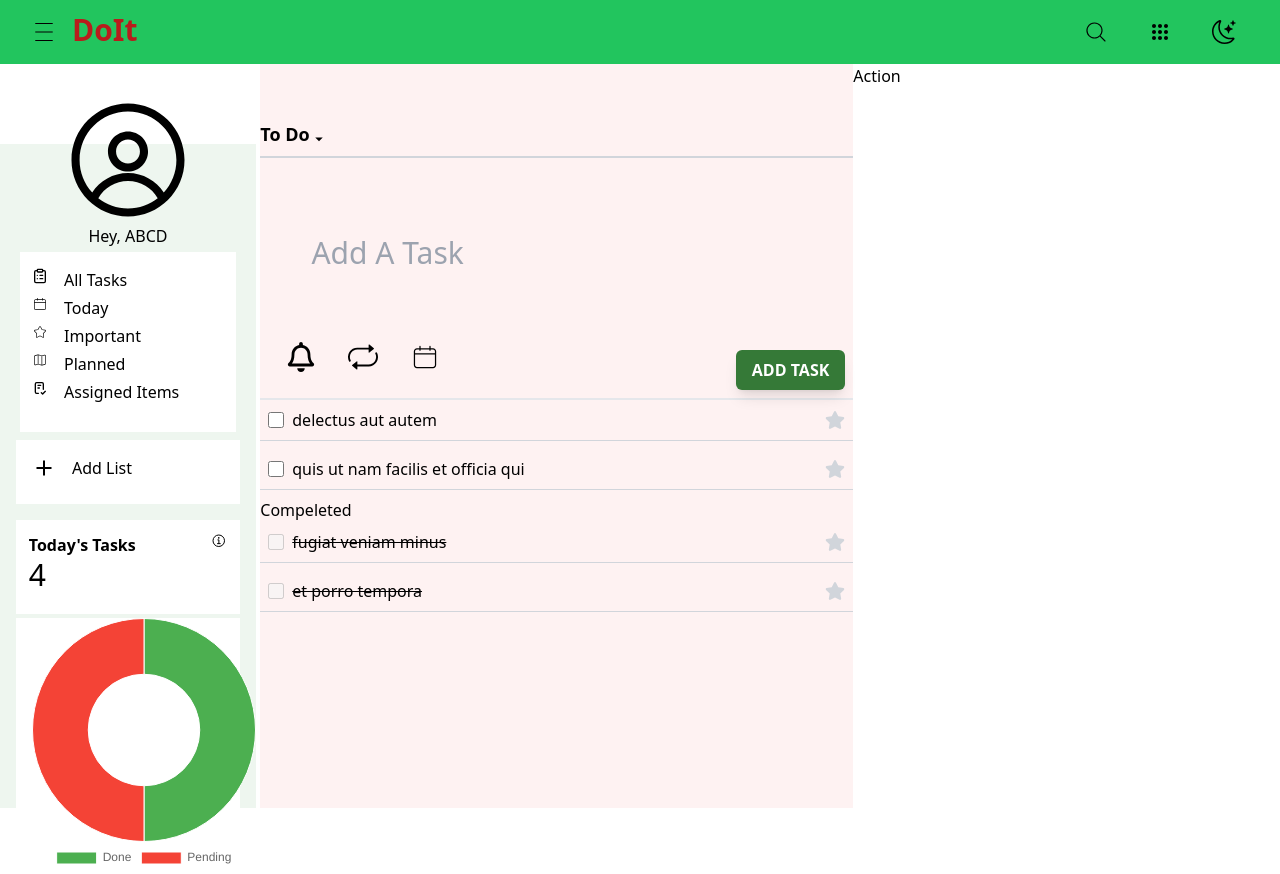
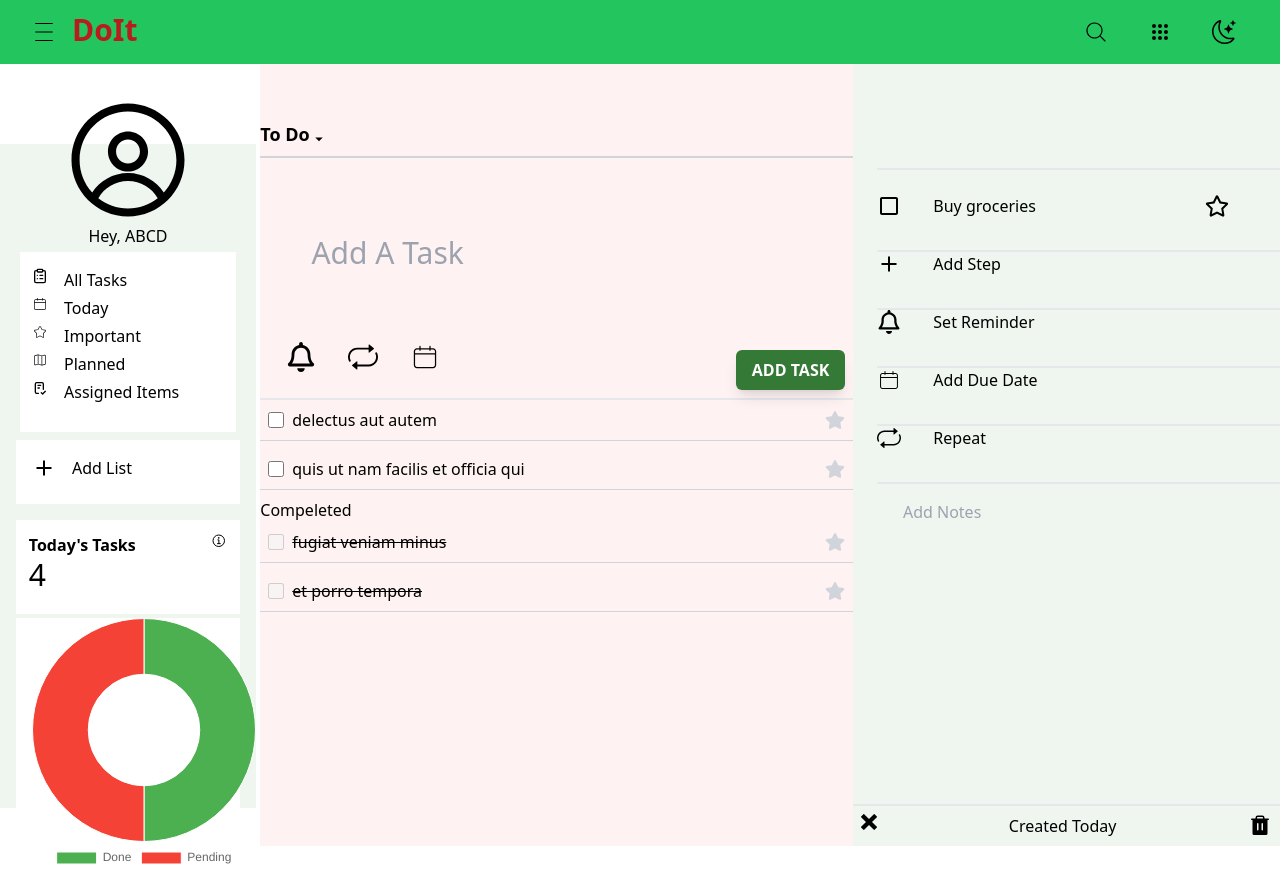
Before and after one commit to shadabBhai/quadbtech, a React (Vite) app: page / in a window 1280 px wide. Built offline with nearby package versions, Linux system fonts and the light colour scheme.

Commit message:
action section

```diff
--- a/src/components/Action.jsx
+++ b/src/components/Action.jsx
@@ -1,8 +1,48 @@
+import { FaRegStar } from "react-icons/fa";
+import { IoMdAdd } from "react-icons/io";
+import { FaRegBell } from "react-icons/fa6";
+import { CiCalendar } from "react-icons/ci";
+import { BsRepeat } from "react-icons/bs";
+import { MdOutlineCheckBoxOutlineBlank } from "react-icons/md";
+import { PiTrashFill } from "react-icons/pi";
+import { ImCross } from "react-icons/im";
+
+
 
 const Action = () => {
     return (
-        <div>
-            Action
+        <div className="bg-[#EEF6EF] pt-[10vh]">
+            <div className=" ">
+                <ul className="pl-[3vh] pt-[3vh] space-y-8">
+                    <li className="border-t-2  flex  justify-between pt-[3vh] ">
+
+                        <div className="flex space-x-8 "> <h1 className="text-2xl">
+                            <MdOutlineCheckBoxOutlineBlank />
+                        </h1>
+
+                            <h4 className="">Buy groceries</h4></div>
+
+                        <h1 className="text-2xl pr-[4vw]"><FaRegStar /></h1>
+                    </li>
+                    <li className="border-t-2 flex  space-x-8 p"><h1 className="text-2xl"> <IoMdAdd /> </h1>
+                        <h4>Add Step</h4></li>
+                    <li className="border-t-2 flex space-x-8 "> <h1 className="text-2xl"> <FaRegBell /></h1>
+                        <h4>Set Reminder</h4></li>
+                    <li className="border-t-2 flex space-x-8 "> <h1 className="text-2xl"><CiCalendar /></h1><h4>Add Due Date</h4></li>
+                    <li className="border-t-2 flex space-x-8 "> <h1 className="text-2xl"><BsRepeat /></h1><h4>Repeat</h4></li>
+                    <li className="border-t-2 flex space-x-16 pb-[35vh] "><input className="bg-transparent pl-[2vw] pt-[2vh]  outline-none" placeholder="Add Notes" /></li>
+                </ul>
+
+            </div>
+            <div className=" border-t-2 flex justify-between p-[1vh]">
+                <h1><ImCross />
+                </h1>
+                <h4> Created Today</h4>
+                <h1 className="text-2xl"><PiTrashFill />
+                </h1>
+
+            </div>
+
         </div>
     )
 }
```
